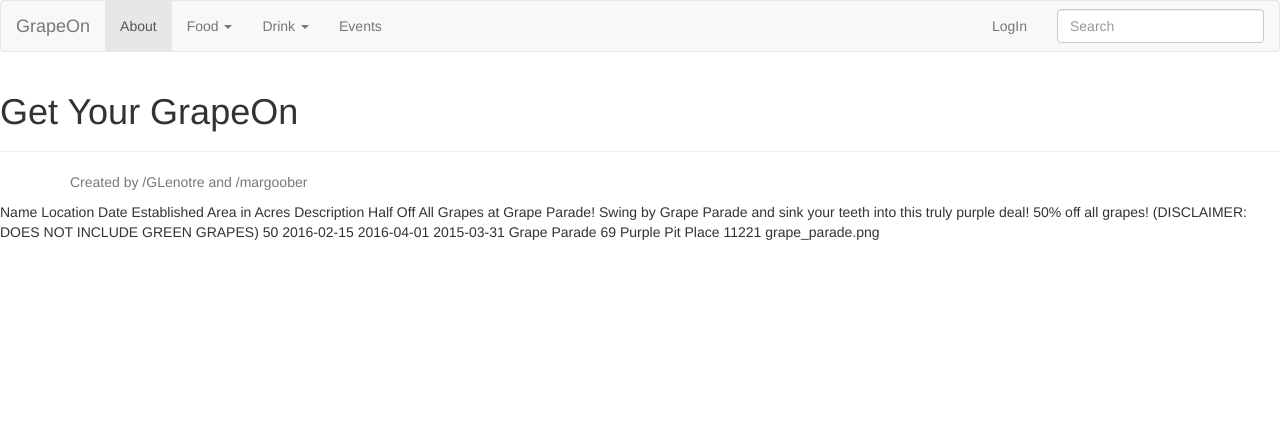
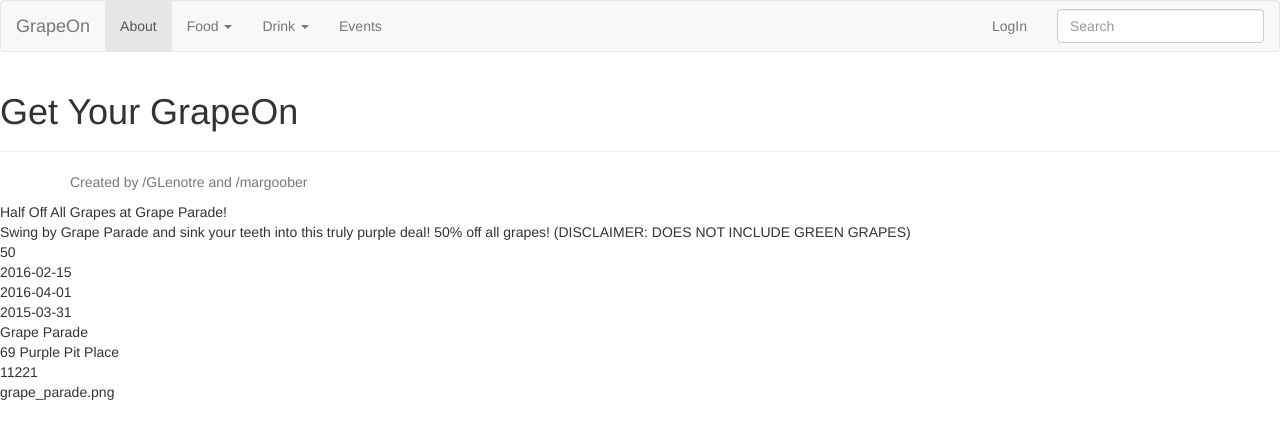
Before and after one commit to GrapeOn/grapeon.dev, a PHP site: page /ads.index.php in a window 1280 px wide. Shown: the top 442 px of the page. Run offline with PHP 8.4, Linux system fonts and the light colour scheme.

Commit message:
changed food and drink tabs, added <br> under ads.index

```diff
--- a/public/ads.index.php
+++ b/public/ads.index.php
@@ -37,27 +37,28 @@ $ads_test_arrays = [
 	<?php require_once '../views/partials/navbar.php'; ?>
 	<?php require_once '../views/partials/header.php'; ?>
 	<?php require_once '../views/partials/footer.php'; ?>
-        <thead>
-            <tr>
-                <td>Name</td>
-                <td>Location</td>
-                <td>Date Established</td>
-                <td>Area in Acres</td>
-                <td>Description</td>
-            </tr>
-        </thead>
+
         <tbody>
             <?php foreach ($ads_test_arrays as $ads_test_array) :?>
                 <tr>
-                    <td><?= $ads_test_array['discount_name'] ?></td>
+                    <td><?= $ads_test_array['discount_name']?></td>
+                    <br>
                     <td><?= $ads_test_array['description'] ?></td>
+                    <br>
                     <td><?= $ads_test_array['percent_off'] ?></td>
+                    <br>
                     <td><?= $ads_test_array['start_date'] ?></td>
+                    <br>
                     <td><?= $ads_test_array['end_date'] ?></td>
+                    <br>
                     <td><?= $ads_test_array['date_added'] ?></td>
+                    <br>
                     <td><?= $ads_test_array['business_name'] ?></td>
+                    <br>
                     <td><?= $ads_test_array['business_address'] ?></td>
+                    <br>
                     <td><?= $ads_test_array['zip_code'] ?></td>
+                    <br>
                     <td><?= $ads_test_array['img'] ?></td>
                 </tr>
             <?php endforeach ?>
--- a/views/partials/navbar.php
+++ b/views/partials/navbar.php
@@ -21,7 +21,6 @@
             <li><a href="#">Grapes</a></li>
             <li><a href="#">Raisins</a></li>
             <li><a href="#">Jelly</a></li>
-            <li><a href="#">Vinegar</a></li>
 <!--             <li role="separator" class="divider"></li>
             <li><a href="#">Separated link</a></li>
             <li role="separator" class="divider"></li>
@@ -31,9 +30,8 @@
         <li class="dropdown">
           <a href="#" class="dropdown-toggle" data-toggle="dropdown" role="button" aria-haspopup="true" aria-expanded="false">Drink <span class="caret"></span></a>
           <ul class="dropdown-menu">
-            <li><a href="#">Red Wines</a></li>
-            <li><a href="#">White Wines</a></li>
-            <li><a href="#">Grape Juice</a></li><!--
+            <li><a href="#">Wines</a></li>
+            <li><a href="#">Juice</a></li><!--
             <li role="separator" class="divider"></li>
             <li><a href="#">Separated link</a></li>
             <li role="separator" class="divider"></li>
```
